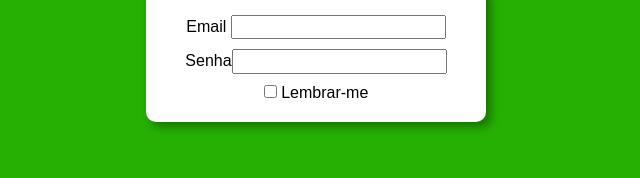
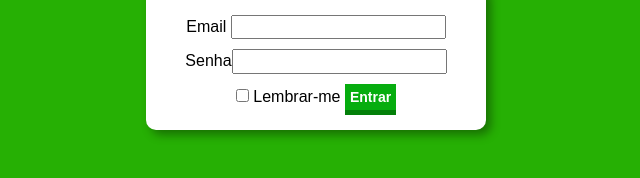
Before and after one commit to KaioMarquesdeAlmeida/Projeto-The-prodigy, a plain HTML site: page Index.html in a window 1280 px wide. Shown: the part 266-444 px from the top of the page, without its empty margins (324-964 px from the left). Drawn offline with nearby package versions, Linux system fonts and the light colour scheme.

Commit message:
botão feito

```diff
--- a/Estilo.css
+++ b/Estilo.css
@@ -36,6 +36,24 @@ padding-top: 10px;
 border-color: rgb(21, 255, 0);
 
 }
+.button1{background-color: rgb(6, 173, 15);
+font-size: 14px;
+font-weight: 700;
+border: none;
+padding: 5px;
+cursor: pointer;
+color: white;
+box-shadow: 0 5px 0 rgb(3, 128, 9);
+} /*Botão verde*/
+.button1:hover {background-color: rgb(3, 128, 9);
+    font-size: 14px;
+    font-weight: 700;
+    border: none;
+    padding: 5px;
+    cursor: pointer;
+    color: white;
+    box-shadow: 0 5px 0 rgb(3, 128, 9);
+    } /*Botão verde pressionado*/
 
 .botaoEntrar {
     background-color: green;
--- a/Index.html
+++ b/Index.html
@@ -31,7 +31,9 @@
           <div>
               <label for="Lembrar-me"></label>
               <input type="checkbox" name="Lembrar-me" id=""> Lembrar-me
+              <button class="button button1" >Entrar</button>
           </div>
+
 
 
       </form>
```
